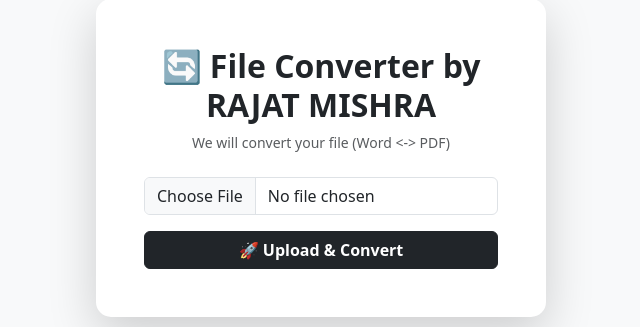
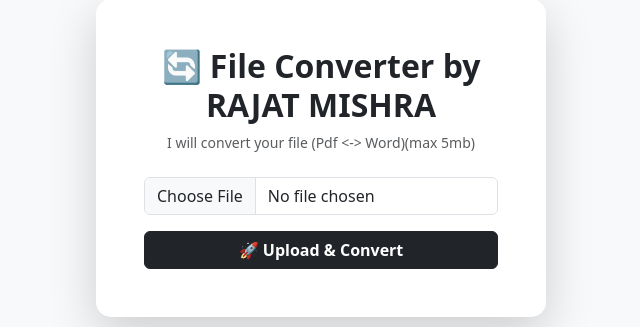
Before and after one commit to RajatGit666/Rajat-FileConvertor, a Flask app: page /convert in a window 1280 px wide. Shown: the part 242-569 px from the top of the page, without its empty margins (319-959 px from the left). Run offline with Flask 3, Linux system fonts and the light colour scheme.

Commit message:
Update index.html

```diff
--- a/templates/index.html
+++ b/templates/index.html
@@ -13,7 +13,7 @@
         <div class="card shadow-lg p-5 text-center" style="border-radius: 15px; width: 100%; max-width: 450px; border: none;">
 
             <h2 class="fw-bold text-dark mb-2">🔄 File Converter by RAJAT MISHRA</h2>
-            <p class="text-muted small mb-4">We will convert your file (Word <-> PDF)</p>
+            <p class="text-muted small mb-4">I will convert your file (Pdf <-> Word)(max 5mb)</p>
 
             <form action="/convert" method="POST" enctype="multipart/form-data">
                 <input class="form-control mb-3" type="file" name="user_file" required>
```
